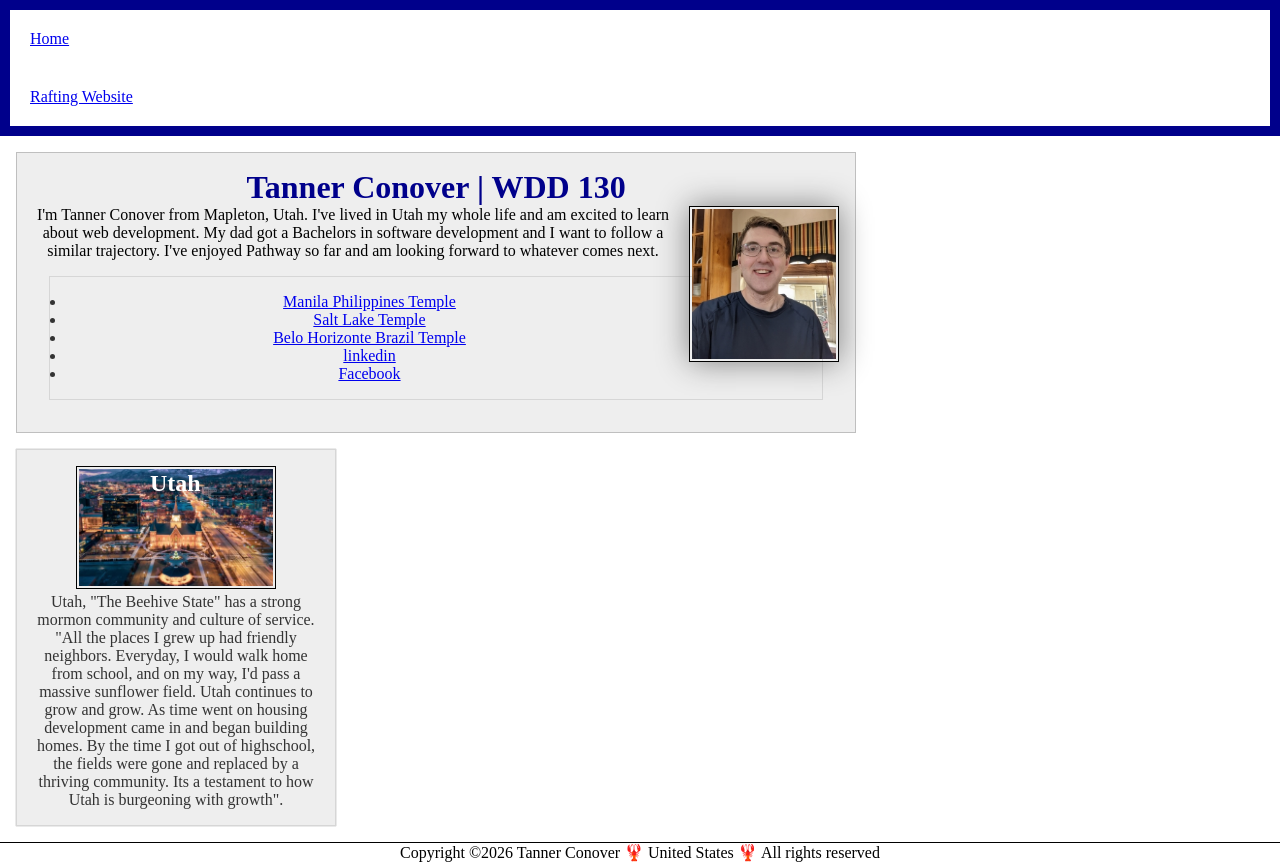
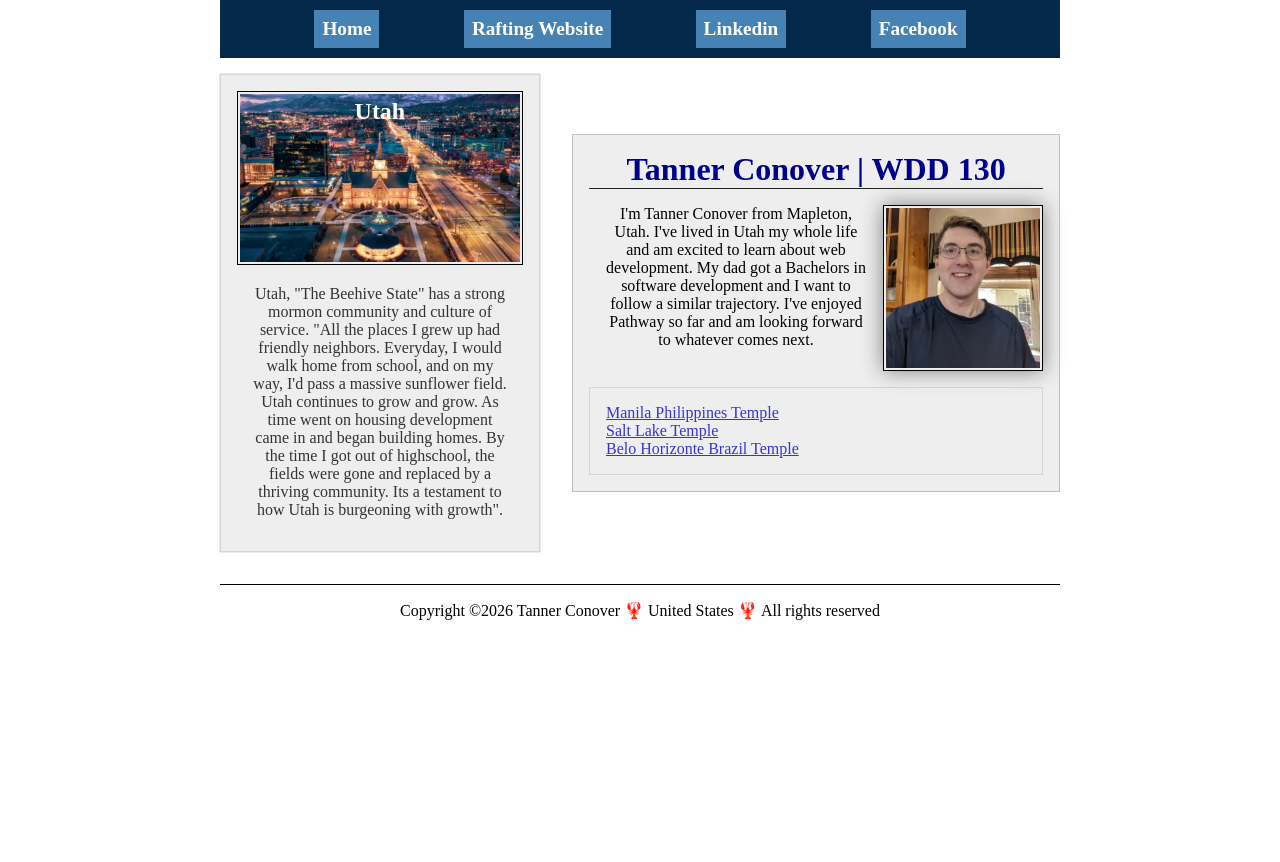
Before and after one commit to Von-Covenhoffen/wdd130, a plain HTML site: page index.html in a window 1280 px wide. After the commit the page ends 800 px from the top, so only its background shows below. Drawn offline with Linux system fonts and the light colour scheme.

Commit message:
W04 Code along

```diff
--- a/index.html
+++ b/index.html
@@ -10,14 +10,15 @@
     <meta name="author" content="Tanner Conover">
     <link rel="stylesheet" href="styles/styles.css">
 </head>
-
-<body>
 <header>
     <nav>
         <a href="#">Home</a>
         <a href="wwr/">Rafting Website</a>
+        <a href="https://www.linkedin.com/in/tanner-conover">Linkedin</a>
+        <a href="https://facebook.com">Facebook</a>
     </nav>
 </header>
+<div class="grid">
     <main>
         <h1>Tanner Conover | WDD 130</h1>
         <img src="images/profile.jpg" alt="A picure of Pathway student, Tanner Jay Conover." width="200">
@@ -26,8 +27,6 @@
             <li><a href="https://www.churchofjesuschrist.org/temples/details/manila-philippines-temple?lang=eng">Manila Philippines Temple</a></li>
             <li><a href="https://www.churchofjesuschrist.org/temples/details/salt-lake-temple?lang=eng">Salt Lake Temple</a></li>
             <li><a href="https://www.churchofjesuschrist.org/temples/details/belo-horizonte-brazil-temple?lang=eng">Belo Horizonte Brazil Temple</a></li>
-            <li><a href="https://www.linkedin.com/in/tanner-conover">linkedin</a></li>
-            <li><a href="https://facebook.com">Facebook</a></li>
         </ul>
     </main>
     <aside class="box">
@@ -35,6 +34,7 @@
         <img src="images/utah-provo-area.jpg" alt="An image of provo Utah at night. It shows the Provo city center temple lights shinging">
         <p>Utah, "The Beehive State" has a strong mormon community and culture of service. "All the places I grew up had friendly neighbors. Everyday, I would walk home from school, and on my way, I'd pass a massive sunflower field. Utah continues to grow and grow. As time went on housing development came in and began building homes. By the time I got out of highschool, the fields were gone and replaced by a thriving community. Its a testament to how Utah is burgeoning with growth".</p>
     </aside>
+</div>
 <footer>
     <p>Copyright &copy;2026 Tanner Conover 🦞 United States 🦞 All rights reserved </p>
 </footer>
--- a/styles/styles.css
+++ b/styles/styles.css
@@ -2,6 +2,17 @@
     margin: 0;
     padding: 0;
     box-sizing: border-box;
+}
+
+a {
+    color: rgb(54, 54, 207);
+}
+
+header,
+footer,
+.grid {
+    max-width: 840px;
+    margin: 0 auto;
 }
 
 :root {
@@ -13,54 +24,66 @@
 }
 
 nav {
-    background-color: darkblue;
+    background-color: #042849;
     padding: 10px;
+    display: flex;
+    justify-content: space-evenly;
+    align-items: center;
 }
 
 nav a {
-    background-color: white;
+    background-color: steelblue;
     display: block;
-    padding: 20px;
-}
+    padding: 0.5rem;
+    text-decoration: none;
+    font-size: 1.2rem;
+    font-weight: 700;
+    color: #fff;
 
-h1 {
-    color: darkblue;
-}
-
-main img {
-    width: 150px;
-    height: auto;
-    border: var(--basic-black-border);
-    padding: 2px;
-    box-shadow: 0 0 30px gray;
-    float: right;
-    margin: 0 0 1rem 1rem;
-}
-
-p {
-    padding: 0;
 }
 
 main {
-    max-width: 840px;
-    margin: 1rem;
+    max-width: 50rem;
+    grid-column: 2/3;
+    margin: 1rem 0;
     border: var(--border-box-color);
     padding: 1rem;
     background-color: var(--standard-box-background);
     text-align: center;
 }
 
+h1 {
+    color: darkblue;
+    border-bottom: 1px solid #222;
+}
+
+main img {
+    width: 10rem;
+    height: auto;
+    border: var(--basic-black-border);
+    padding: 2px;
+    box-shadow: 0 0 20px gray;
+    float: right;
+    margin: 1rem 0 1rem 1rem;
+}
+
+p {
+    padding: 1rem;
+}
+
 aside {
-    max-width: 840px;
+    max-width: 30rem;
     box-shadow: 0 0 1px gray;
     width: var(--profile-box-width);
     border: var(--border-box-color);
     text-align: center;
     position: relative;
+    grid-column: 1/2;
+    grid-row: 1/2;
 }
 
 aside img {
-    width: 200px;
+    width: 100%;
     height: auto;
     padding: 2px;
     border: var(--basic-black-border);
@@ -68,25 +91,39 @@ aside img {
 
 aside h2 {
     position: absolute;
-    top: 20px;
-    left: 133px;
-    color: white;
+    top: 1.45rem;
+    left: 42%;
+    color: #ffffff;
 
 }
 
 footer {
-    margin-top: 15px;
+    margin-top: 2rem;
+    margin-bottom: 2rem;
     border-top: var(--basic-black-border);
     text-align: center;
+
 }
 
-ul {}
+ul {
+    list-style: none;
+    padding: 0 1rem;
+    clear: both;
+    margin-top: 1rem;
+    text-align: start;
+}
 
 /* Class selactors  */
 .box {
-    margin: 1rem;
     border: 1px solid rgba(0, 0, 0, .1);
     padding: 1rem;
     background-color: #eee;
     color: #333;
 }
+
+.grid {
+    display: grid;
+    align-items: center;
+    gap: 2rem;
+    margin-top: 1rem;
+}
```
Lines whose indentation alone changed are shown as unchanged.
